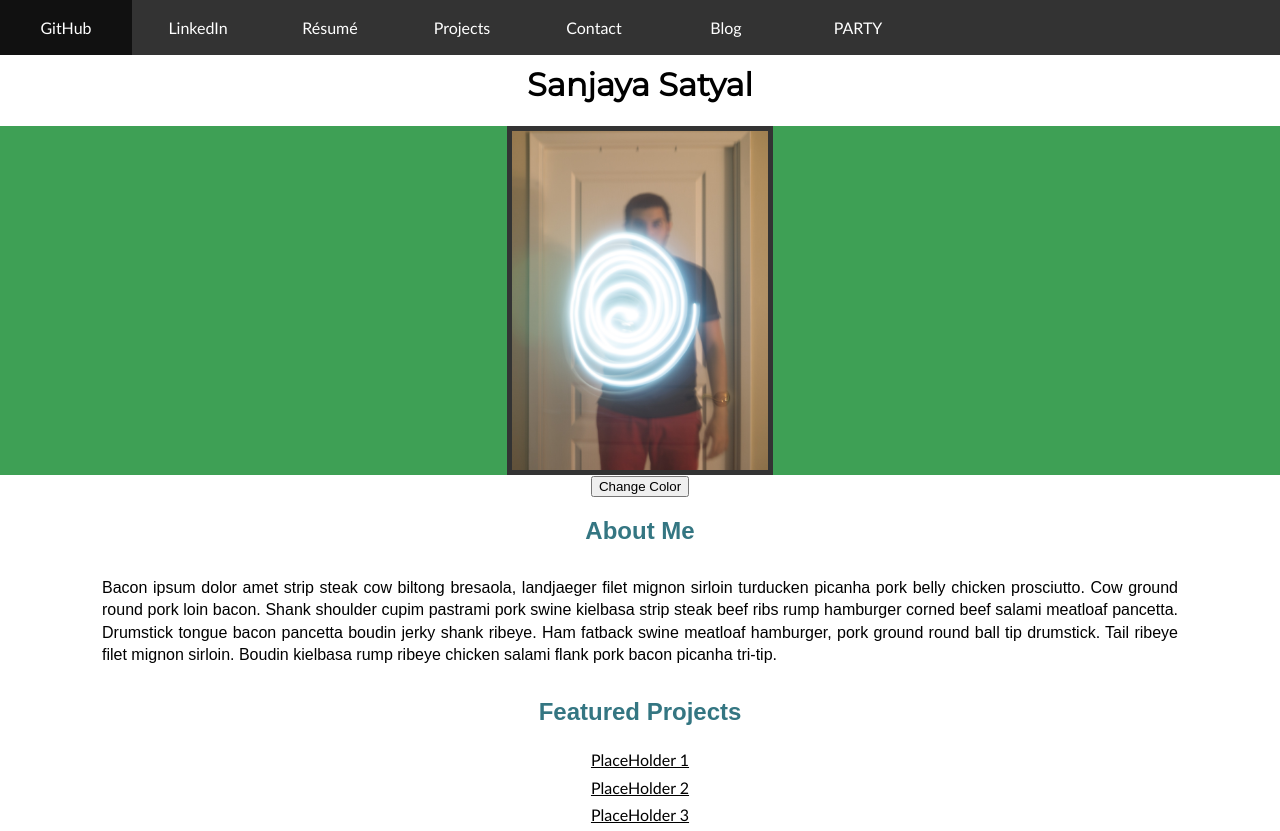
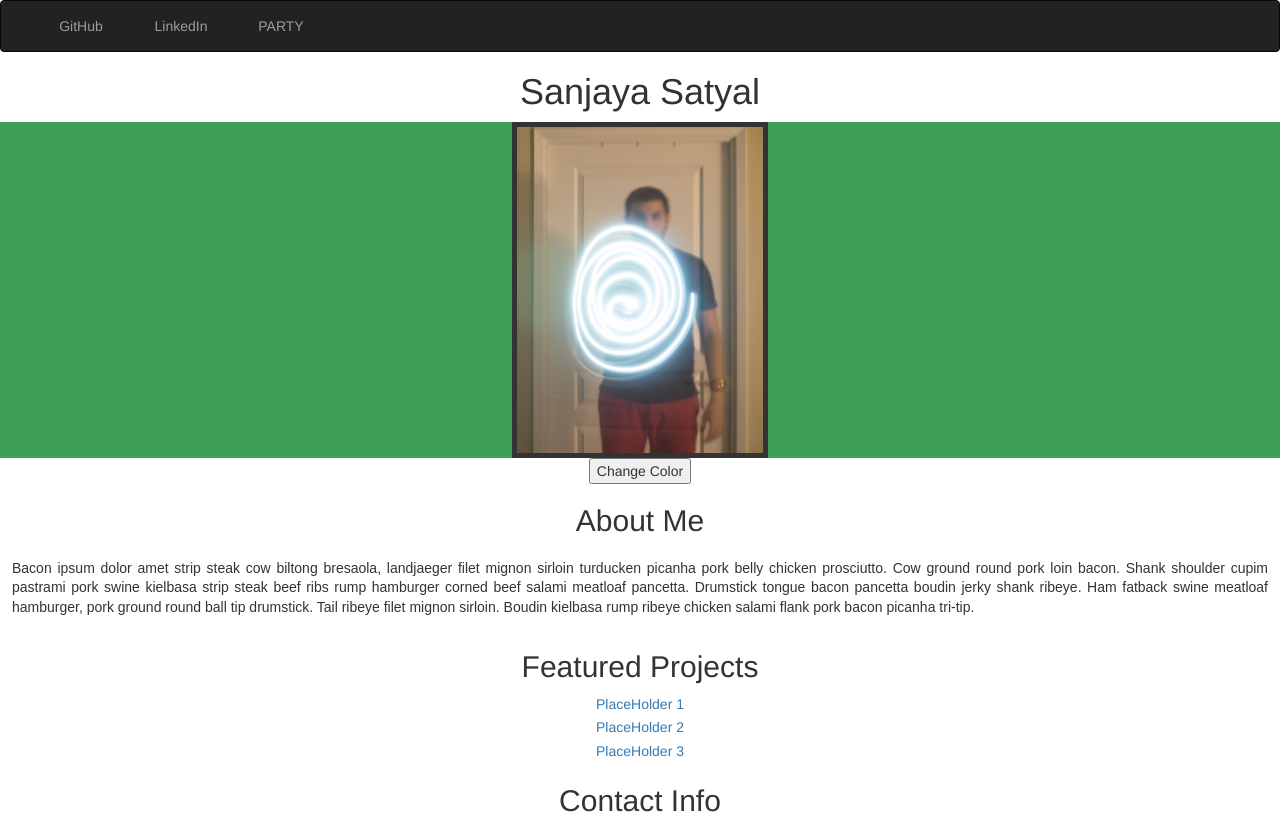
Before and after one commit to ssatyal/ssatyal.github.io, a plain HTML site: page index.html in a window 1280 px wide. Shown: the top 831 px of the page. Drawn offline with nearby package versions, Linux system fonts and the light colour scheme.

Commit message:
strapped the boots

```diff
--- a/index.html
+++ b/index.html
@@ -3,19 +3,34 @@
 <head>
   <link rel="stylesheet" type="text/css" href="sanjaya_css.css">
   <link href='https://fonts.googleapis.com/css?family=Montserrat' rel='stylesheet' type='text/css'>
+  <link rel="stylesheet" href="https://maxcdn.bootstrapcdn.com/bootstrap/3.3.6/css/bootstrap.min.css" integrity="sha384-1q8mTJOASx8j1Au+a5WDVnPi2lkFfwwEAa8hDDdjZlpLegxhjVME1fgjWPGmkzs7" crossorigin="anonymous">
   <title>Sanjaya's Portfolio</title>
   <script src="https://ajax.googleapis.com/ajax/libs/jquery/2.2.0/jquery.min.js"></script>
+  <meta name="viewport" content="width=device-width, initial-scale=1.0">
 </head>
 <body>
-  <ul>
-    <li><a class="active" href="https://github.com/ssatyal" target="_blank">GitHub</a></li>
-    <li><a href="https://www.linkedin.com/in/sanjaya-satyal-a4880231" target="_blank">LinkedIn</a></li>
-    <li><a href="resume.html">R&#233;sum&#233;</a></li>
-    <li><a href="#projects">Projects</a></li>
-    <li><a href="#contact">Contact</a></li>
-    <li><a href="blog.html">Blog</a></li>
-    <li><a href="party.html">PARTY</a></li>
-  </ul>
+  <nav class="navbar navbar-inverse">
+    <div class="container-fluid">
+      <!-- Brand and toggle get grouped for better mobile display -->
+      <div class="navbar-header">
+        <button type="button" class="navbar-toggle collapsed" data-toggle="collapse" data-target="#bs-example-navbar-collapse-1" aria-expanded="false">
+          <span class="sr-only">Toggle navigation</span>
+          <span class="icon-bar"></span>
+          <span class="icon-bar"></span>
+          <span class="icon-bar"></span>
+        </button>
+      </div>
+
+      <!-- Collect the nav links, forms, and other content for toggling -->
+      <div class="collapse navbar-collapse" id="bs-example-navbar-collapse-1">
+        <ul class="nav navbar-nav">
+          <li><a href="https://github.com/ssatyal" target="_blank">GitHub<span class="sr-only">(current)</span></a></li>
+          <li><a href="https://www.linkedin.com/in/ssatyal" target="_blank">LinkedIn</a></li>
+          <li><a href="party.html">PARTY</a></li>
+        </ul>
+      </div><!-- /.navbar-collapse -->
+    </div><!-- /.container-fluid -->
+  </nav>
   <h1>Sanjaya Satyal</h1>
     <div class="imgbg">
     <img class="me" src="photo.jpg" alt="picture of me">
@@ -42,6 +57,7 @@
   <h2>Contact Info</h2>
     <p><span>satyal89@gmail.com</span></p>
   </section>
+  <script src="https://maxcdn.bootstrapcdn.com/bootstrap/3.3.6/js/bootstrap.min.js" integrity="sha384-0mSbJDEHialfmuBBQP6A4Qrprq5OVfW37PRR3j5ELqxss1yVqOtnepnHVP9aJ7xS" crossorigin="anonymous"></script>
   <script src="script.js"></script>
 </body>
 </html>
--- a/sanjaya_css.css
+++ b/sanjaya_css.css
@@ -73,16 +73,16 @@ a {
 }
 
 
-ul {
+/*ul {
     list-style-type: none;
     margin: 0;
     padding: 0px;
     overflow: hidden;
     background-color: #333;
 
-}
+}*/
 
-li {
+/*li {
   float: left;
 }
 
@@ -92,11 +92,11 @@ li a {
     text-align: center;
     padding: 14px 16px;
     text-decoration: none;
-}
+}*/
 
-li a:hover {
+/*li a:hover {
     background-color: #111;
-}
+}*/
 
 .btnwrap {
   text-align: center;
@@ -104,7 +104,3 @@ li a:hover {
 .changeColor {
   position: relative;
 }
-
-@media (max-width: 480px){
-
-}
```
